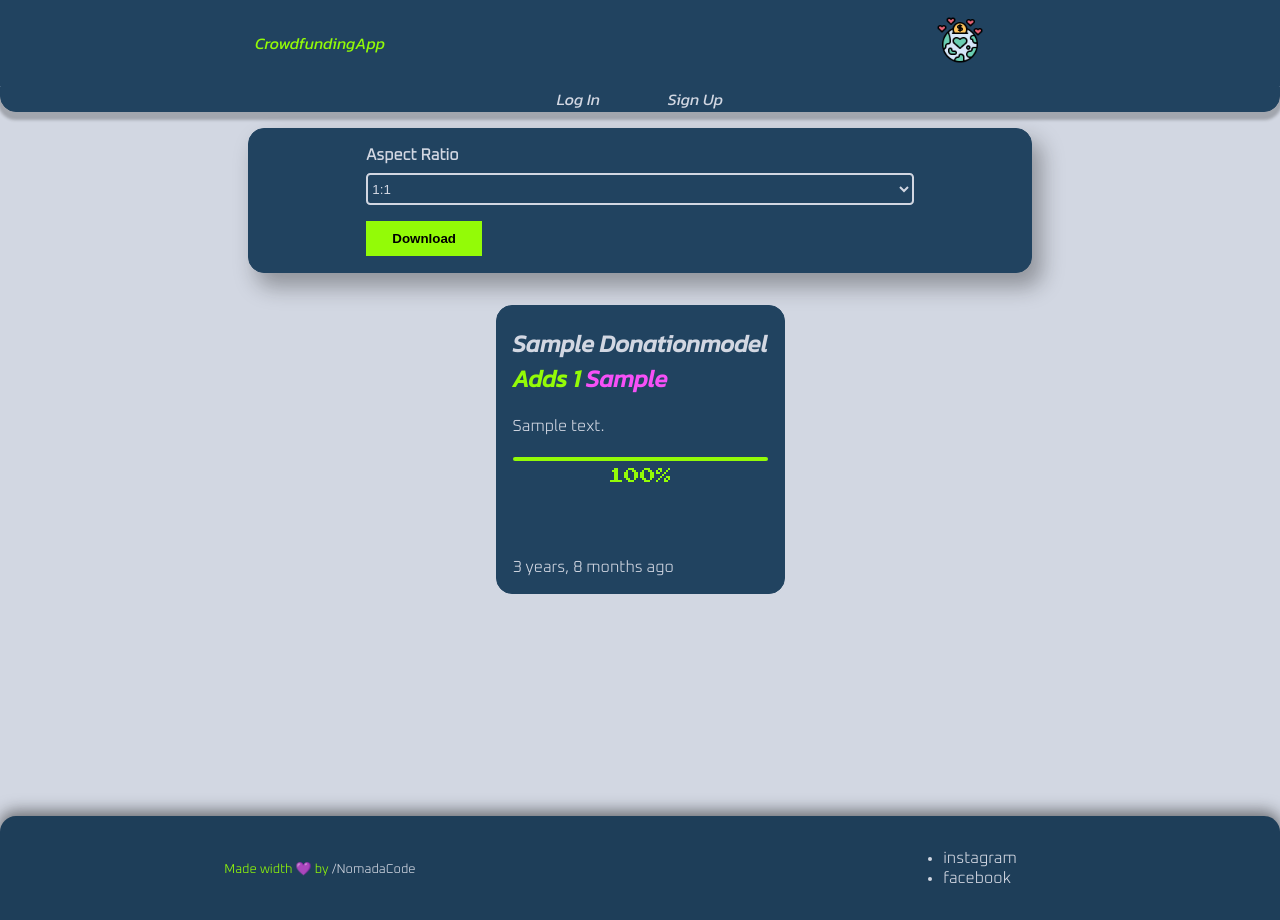
After one commit to LeannDev/Crowdfunding, a Django app: a page that uses DonationsApp/templates/layout.html in a window 1280 px wide. The commit adds this page. Run offline with Django 4.2, Linux system fonts and the light colour scheme; tables that the repository leaves empty hold one stand-in row (values such as "Sample post").

Commit message:
after 5 months

```diff
--- a/DonationsApp/settings.py
+++ b/DonationsApp/settings.py
@@ -134,7 +134,7 @@ AUTH_PASSWORD_VALIDATORS = [
 # Internationalization
 # https://docs.djangoproject.com/en/4.1/topics/i18n/
 
-LANGUAGE_CODE = 'es-es'
+LANGUAGE_CODE = 'en-us'
 
 TIME_ZONE = 'America/Argentina/Buenos_Aires'
 
--- a/DonationsApp/templates/layout.html
+++ b/DonationsApp/templates/layout.html
@@ -22,7 +22,7 @@
     <body>
         <header>
                 <div class="brand">
-                    CrowdfundingApp
+                    <a href="{% url 'home' %}">CrowdfundingApp</a>
                 </div>
                 <div class="logo">
                     <img loading="lazy" src="/media/layout/donation.png" alt="">
@@ -32,9 +32,8 @@
         <nav>
             <div>
                 <ul>
-                    <li><a href="{% url 'home' %}">Home</a></li>
-                    <li><a href="#">Donate</a></li>
-                    <li><a href="#">About me</a></li>
+                    <li><a href="#">Log In</a></li>
+                    <li><a href="#">Sign Up</a></li>
                 </ul>
             </div>
         </nav>
--- a/donation/models.py
+++ b/donation/models.py
@@ -11,7 +11,7 @@ class DonationModel(models.Model):
     paid = models.BooleanField(default=False)
     goal = models.ForeignKey(GoalModel, on_delete=models.CASCADE, related_name='donation')
     payment_method = models.CharField(max_length=3, null=True, blank=True)
-    payment_token = models.CharField(max_length=50, null=True, blank=True)
+    payment_token = models.CharField(max_length=36, null=True, blank=True)
 
     created_at = models.DateTimeField(auto_now_add=True)
     updated_at = models.DateTimeField(auto_now=True)
--- /dev/null
+++ b/donation/templates/donation_share.html
@@ -0,0 +1,54 @@
+{% extends 'layout.html' %}
+{% load static %}
+
+{% block title %}{% endblock %}
+
+{% block css %}
+<link rel="stylesheet" href="{% static 'css/share.css' %}">
+{% endblock %}
+{% block content %}
+
+{% if donation %}
+<div class="options">
+
+    <label for="ratio">Aspect ratio</label>
+    <select name="ratio" id="ratio">
+        <option value="1/1">1:1</option>
+        <option value="9/16">9:16</option>
+    </select>
+
+    <button id="btnCapture">Download</button>
+</div>
+
+<div id="container">
+    <div class="donate-card" id="content">
+        <h2>{{ donation.name }} </br><span class="donation">adds {{ donation.donation }}</span> <span class="category">{{ donation.goal.category }}</span></h2>
+        <p>{{ donation.text }}</p>
+
+        <div class="progress-countainer">
+            <div class="progress">
+                <span class="progress-bar" style="width: {{ percentage|stringformat:'.2f' }}%"></span>
+            </div>
+        </div>
+        <div class="percentage-container">
+            <span class="percentage">{{ percentage|stringformat:'.0f' }}%</span>
+        </div>
+
+        <p class="date"><span>{{ donation.updated_at|timesince }} ago</span></p>
+    </div>
+</div>
+
+{% else %}
+<div>
+    <p>
+        404
+    </p>
+</div>
+{% endif %}
+
+{% endblock %}
+
+{% block js %}
+<script src="https://cdnjs.cloudflare.com/ajax/libs/html2canvas/1.4.0/html2canvas.min.js"></script>
+<script src="{% static 'js/share.js' %}"></script>
+{% endblock %}
--- a/donation/urls.py
+++ b/donation/urls.py
@@ -1,9 +1,10 @@
 from django.urls import path
 
-from .views import DonationAddView, DonateSuccessView, DonateFailureView, DonatePendingView
+from .views import DonationAddView, DonateSuccessView, DonateFailureView, DonatePendingView, DonateShareView
 
 urlpatterns = [
     path('<base64>/', DonationAddView.as_view(), name='donate'),
+    path('share/<uuid>/', DonateShareView.as_view(), name='share'),
     path('success/<base64>/', DonateSuccessView.as_view(), name='success'),
     path('failure/<base64>/', DonateFailureView.as_view(), name='failure'),
     path('pending/<base64>/', DonatePendingView.as_view(), name='pending'),
--- /dev/null
+++ b/donation/utils.py
@@ -0,0 +1,5 @@
+from django.utils.encoding import force_bytes
+from django.utils.http import urlsafe_base64_encode
+
+def encode_id(id):
+    return urlsafe_base64_encode(force_bytes(id)).decode()
--- a/donation/views.py
+++ b/donation/views.py
@@ -1,3 +1,5 @@
+import uuid
+
 from django.shortcuts import render, redirect
 from django.views import View
 from django.utils.http import urlsafe_base64_decode, urlsafe_base64_encode
@@ -76,10 +78,14 @@ class DonationAddView(View):
                 }
 
                 # /////////////////////// CREATE A FUNCTION IN MP AND PP ////////////////////////////////
+
+                # generate new uuid as token
+                uuid_token = uuid.uuid4()
+
                 # pay method redirect
                 if data['payment_method'] == 'MP':
                     # add new data in dictionary
-                    data['payment_token'] = None
+                    data['payment_token'] = uuid_token
                     data['id'] = int(id)
                     # create a new donation
                     donation = new_donation(data)
@@ -104,7 +110,7 @@ class DonationAddView(View):
                     data['access_token'] = access_token
                     # //////////////
                     # add new data in dictionary
-                    data['payment_token'] = None
+                    data['payment_token'] = uuid_token
                     data['id'] = int(id)
                     # create a new donation
                     donation = new_donation(data)
@@ -201,3 +207,27 @@ class DonatePendingView(View):
         }
 
         return render(request, self.template_name, context)
+
+# view for share donations in social networks
+class DonateShareView(View):
+
+    template_name = 'donation_share.html'
+
+    def get(self, request, uuid):
+
+        try:
+            # search in db for uuid
+            donation = DonationModel.objects.get(payment_token=uuid)
+            percentage = (donation.goal.progress * 100) / donation.goal.goal
+            print('PORCENTAJE ///////', percentage)
+
+        except:
+            donation = None
+            percentage = None
+
+        context = {
+            'donation': donation,
+            'percentage': percentage,
+        }
+
+        return render(request, self.template_name, context)
--- a/static/css/form.css
+++ b/static/css/form.css
@@ -19,6 +19,7 @@ label {
     margin: 0 calc(30% / 2);
     color: #d2d7e2;
     text-transform: capitalize;
+    font-weight: bolder;
 }
 
 input {
@@ -70,6 +71,8 @@ button {
     padding: .5rem 1.5rem;
     background-color: #93fb07;
     border: 2px solid #93fb07;
+    color: black;
+    font-weight: bolder;
 }
 
 /* INPUT VALIDATORS */
--- a/static/css/main.css
+++ b/static/css/main.css
@@ -8,6 +8,7 @@ body {
     color: #d2d7e2;
     margin: 0;
     padding: 0;
+    font-family: 'Oxanium', cursive;
 }
 
 h1, h2, h3 {
@@ -27,6 +28,11 @@ header {
     color: #93fb07;
     align-items: center;
     font-family: 'Kanit', sans-serif;
+}
+
+header .brand a {
+    text-decoration: none;
+    color: #93fb07;
 }
 
 header div {
@@ -74,7 +80,7 @@ nav ul li a {
 main {
     max-width: 800px;
     margin: 0 auto;
-    min-height: calc(100vh - .5rem);
+    min-height: calc(100vh - 8rem);
     border-radius: 1rem;
 }
 /* FOOTER */
@@ -86,6 +92,7 @@ footer {
     -webkit-box-shadown: 0px -4px 15px 1px rgba(20,20,20,0.53);
     -moz-box-shadown: 0px -4px 15px 1px rgba(20,20,20,0.53);
     box-shadow: 0px -4px 15px 1px rgba(20,20,20,0.53);
+    margin-top: 1rem;
 }
 
 footer{
--- /dev/null
+++ b/static/css/share.css
@@ -0,0 +1,127 @@
+/* OPTIONS */
+label, select, button {
+    display: block;
+
+}
+
+.options {
+    background-color: #214360;
+    border: 1px solid #214360;
+    border-radius: .1rem;
+    border-radius: 1rem;
+    margin: 1rem .5rem;
+    -webkit-box-shadown: 9px 13px 21px 1px rgba(20,20,20,0.34);
+    -moz-box-shadown: 9px 13px 21px 1px rgba(20,20,20,0.34);
+    box-shadow: 9px 13px 21px 1px rgba(20,20,20,0.34);
+    font-family: 'Oxanium', cursive;
+}
+
+label {
+    margin: 0 calc(30% / 2);
+    color: #d2d7e2;
+    text-transform: capitalize;
+    font-weight: bolder;
+    margin-top: 1rem;
+}
+
+select {
+    color: #d2d7e2;
+    background-color: #214360;
+    border: 2px solid #d2d7e2;
+    border-radius: 0.27rem;
+    width: 70%;
+    height: 2rem;
+    margin: .5rem auto;
+    display: block;
+}
+
+button {
+    margin: 1rem calc(30% / 2);
+    padding: .5rem 1.5rem;
+    background-color: #93fb07;
+    border: 2px solid #93fb07;
+    color: black;
+    font-weight: bolder;
+}
+
+/* CARD DONATION*/
+#container {
+    display: flex;
+    justify-content: center;
+    align-items: center;
+    flex-direction: column;
+}
+
+.donate-card {
+    background-color: #214360;
+    border: 1px solid #214360;
+    border-radius: 1rem;
+    margin: 1rem .5rem;
+    height: auto;
+    max-height: 500px;
+    aspect-ratio: 1/1;
+    position: relative;
+}
+
+.donate-card h2 {
+    margin-inline: 1rem;
+}
+
+.donate-card p {
+    margin-inline: 1rem;
+}
+
+.donation {
+    color: #93fb07;
+}
+
+.category {
+    color: #f750f7;
+}
+
+/* PROGRESS VAR*/
+.progress-countainer {
+    padding-top: .3rem;
+    padding-bottom: .4rem;
+    margin: 0 1rem;
+}
+
+.percentage-container {
+    text-align: center;
+}
+
+.percentage-container .percentage {
+    color: #93fb07;
+    font-family: 'Press Start 2P', cursive;
+}
+
+.progress {
+    width: 100%;
+    height: .3rem;
+    background-color: #e7dff6;
+    border-radius: 2rem;
+    overflow: hidden;
+}
+
+.progress-bar {
+    display: block;
+    height: 100%;
+    background-color: #93fb07;
+    background-size: 300% 100%;
+    animation: progress-animation 2s linear infinite;
+}
+
+@keyframes progress-animation {
+    0% {
+        background-position: 100%;
+    }
+    100% {
+        background-position: 0;
+    }
+}
+
+/* FOOTER CARD */
+.date {
+    position: absolute;
+    bottom: 0;
+}
--- /dev/null
+++ b/static/js/share.js
@@ -0,0 +1,22 @@
+const content = document.getElementById('content');
+const btnCapture = document.getElementById('btnCapture');
+const aspectRatio = document.getElementById("ratio");
+
+btnCapture.addEventListener('click', () => {
+
+    content.style.borderRadius = "0";
+
+    html2canvas(content).then(canvas => {
+        const link = document.createElement('a');
+        link.download = 'captura.png';
+        link.href = canvas.toDataURL();
+        link.click();
+    });
+
+    content.style.borderRadius = "1rem";
+});
+
+aspectRatio.addEventListener("change", () => {
+    const ratioSelect = aspectRatio.value;
+    content.style.aspectRatio = ratioSelect;
+  });
```
Also changed, not shown: DonationsApp/templates/home.html (+36 -6 lines), DonationsApp/views.py (+31 -3 lines), static/css/donation.css (+63 -4 lines), static/css/goal.css (+9 -2 lines), media/svg/share_FILL0_wght400_GRAD0_opsz48.svg (added).
